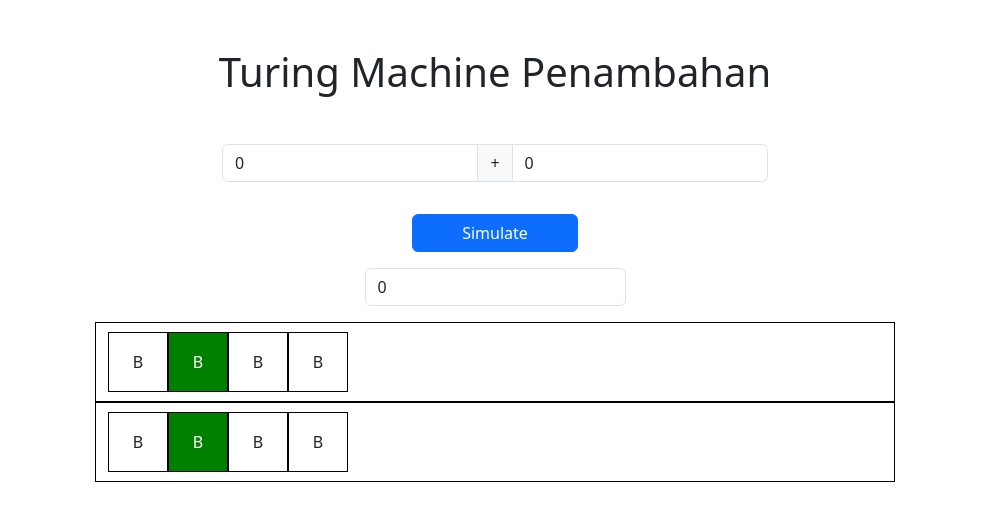
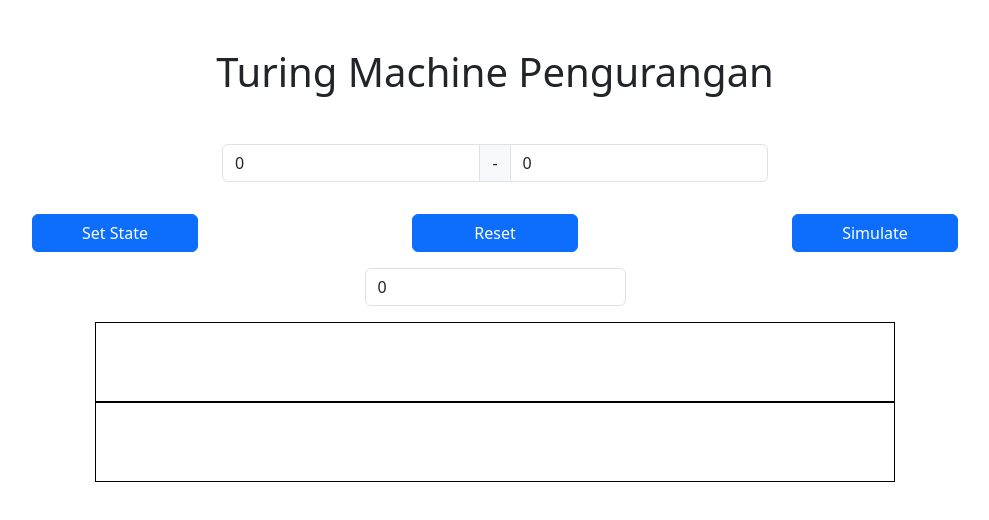
Before and after one commit to ndkvin/turing_machine, a Next.js app: page / in a window 1280 px wide. Shown: the top 520 px of the page, without its empty margins (145-1134 px from the left). Built offline with nearby package versions, Linux system fonts and the light colour scheme.

Commit message:
Addition Turing Machine

```diff
--- a/src/app/layout.js
+++ b/src/app/layout.js
@@ -7,7 +7,7 @@ export const metadata = {
 
 export default function RootLayout({ children }) {
   return (
-    <html lang="en">
+    <html lang="id">
       <body>{children}</body>
     </html>
   )
--- a/src/app/page.js
+++ b/src/app/page.js
@@ -1,9 +1,9 @@
 'use client'
 
-import React, { useState } from 'react';
-
+import { useState } from 'react';
+import addition  from './state';
 const styles = {
-  tape : {
+  tape: {
     display: "flex",
     alignItems: "center",
     width: "800px",
@@ -35,13 +35,21 @@ export default function Home() {
   const [firstInput, setFirstInput] = useState(0)
   const [secondInput, setSecondInput] = useState(0)
   const [result, setResult] = useState(0)
-  const [active, setActive] = useState(1)
-  const [tape1, setTape1] = useState(["B","B","B","B"])
-  const [tape2, setTape2] = useState(["B","B","B","B"])
+  const [state, setState] = useState('q0')
+  const [active1, setActive1] = useState(2)
+  const [active2, setActive2] = useState(2)
+  const [tape1, setTape1] = useState([])
+  const [tape2, setTape2] = useState([])
 
   const createTape = () => {
+    // reset to default
+    setActive1(2)
+    setActive2(2)
     setTape1(["B", "B"])
     setTape2(["B", "B", "B"]);
+    setState('q0')
+    setResult(0)
+
     for (let i = 0; i < Math.abs(firstInput); i++) {
       if (firstInput < 0) {
         setTape1(prev => [...prev, "0"]);
@@ -63,15 +71,65 @@ export default function Home() {
     setTape2(prev => [...prev, "B", "B"]);
   }
 
-  const calculate =  () => {
+  const calculate = () => {
     createTape()
   }
 
+  const turingMachine = () => {
+      let val1 = tape1[active1];
+      let val2 = tape2[active2];
+      const concat = val1 + val2;
+      console.log(concat);
+      const next = addition[state][concat];
+
+      // move tape 1
+      if (next.state[0].move == "R") {
+        setActive1(prev => prev + 1);
+      } else if (next.state[0].move == "L") {
+        setActive1(prev => prev - 1);
+      }
+
+      // move tape 2
+      if (next.state[1].move == "R") {
+        setActive2(prev => prev + 1);
+      } else if (next.state[1].move == "L") {
+        setActive2(prev => prev - 1);
+      }
+
+      // write new tape 1
+      const newTape1 = [...tape1];
+      newTape1[active1] = next.state[0].write;
+      setTape1(newTape1);
+      console.log(newTape1)
+
+      // write new tape 2
+      const newTape2 = [...tape2];
+      newTape2[active2] = next.state[1].write;
+      setTape2(newTape2);
+      console.log(newTape2)
+      setState(next.next);
+      if (next.next == "q2") {
+        countResult()
+      }
+
+  }
+  const countResult = () => {
+
+    let count = 0;
+    for (let i = 0; i < tape2.length; i++) {
+      if (tape2[i] == "1") {
+        count++;
+      } else if (tape2[i] == "0") {
+        count--;
+      }
+    }
+    setResult(count)
+  }
   return (
     <>
       <div className="container">
         <h1 className="d-flex justify-content-center mt-5">
-          Turing Machine Penambahan
+          Turing Machine Pengurangan
         </h1>
         <div className="row mt-5">
           <div className="col-6 mx-auto">
@@ -84,7 +142,7 @@ export default function Home() {
                 value={firstInput}
                 onChange={e => setFirstInput(e.target.value)}
               />
-              <span className="input-group-text">+</span>
+              <span className="input-group-text">-</span>
               <input
                 type="number"
                 className="form-control"
@@ -102,6 +160,26 @@ export default function Home() {
               type="button"
               className="btn btn-primary w-100"
               onClick={calculate}
+            >
+              Set State
+            </button>
+          </div>
+          <div className="col-2 mx-auto">
+            <button
+              type="button"
+              className="btn btn-primary w-100"
+              onClick={turingMachine}
+            >
+              Reset
+            </button>
+          </div>
+          <div className="col-2 mx-auto">
+            <button
+              type="button"
+              className="btn btn-primary w-100"
+              onClick={turingMachine}
+              // disable if state is q2
+              disabled={state == "q2" ? true : false}
             >
               Simulate
             </button>
@@ -123,14 +201,14 @@ export default function Home() {
 
         <div className="row mt-3">
           <div className="mx-auto" style={styles.tape}>
-              {
-                tape1.map((tape, i) => <div key={i}  style={(i == active) ? styles.cellActive : styles.cell}>{tape}</div>)
-              }
+            {
+              tape1.map((tape, i) => <div key={i} style={(i == active1) ? styles.cellActive : styles.cell}>{tape}</div>)
+            }
           </div>
           <div className="mx-auto" style={styles.tape}>
-              {
-                tape2.map((tape, i) => <div key={i}  style={(i == active) ? styles.cellActive : styles.cell}>{tape}</div>)
-              }
+            {
+              tape2.map((tape, i) => <div key={i} style={(i == active2) ? styles.cellActive : styles.cell}>{tape}</div>)
+            }
           </div>
         </div>
       </div>
--- a/src/app/state.js
+++ b/src/app/state.js
@@ -1,5 +1,5 @@
 const addition = {
-  q0 : {
+  "q0" : {
     "0B": {
       next: 'q0',
       state: [
@@ -38,7 +38,7 @@ const addition = {
       ]
     },
   },
-  q1 : {
+  "q1" : {
     "11" : {
       next: 'q1',
       state: [
@@ -159,4 +159,4 @@ const addition = {
   },
 }
 
-console.log(addition.q0["CB"])
+export default addition;
```
